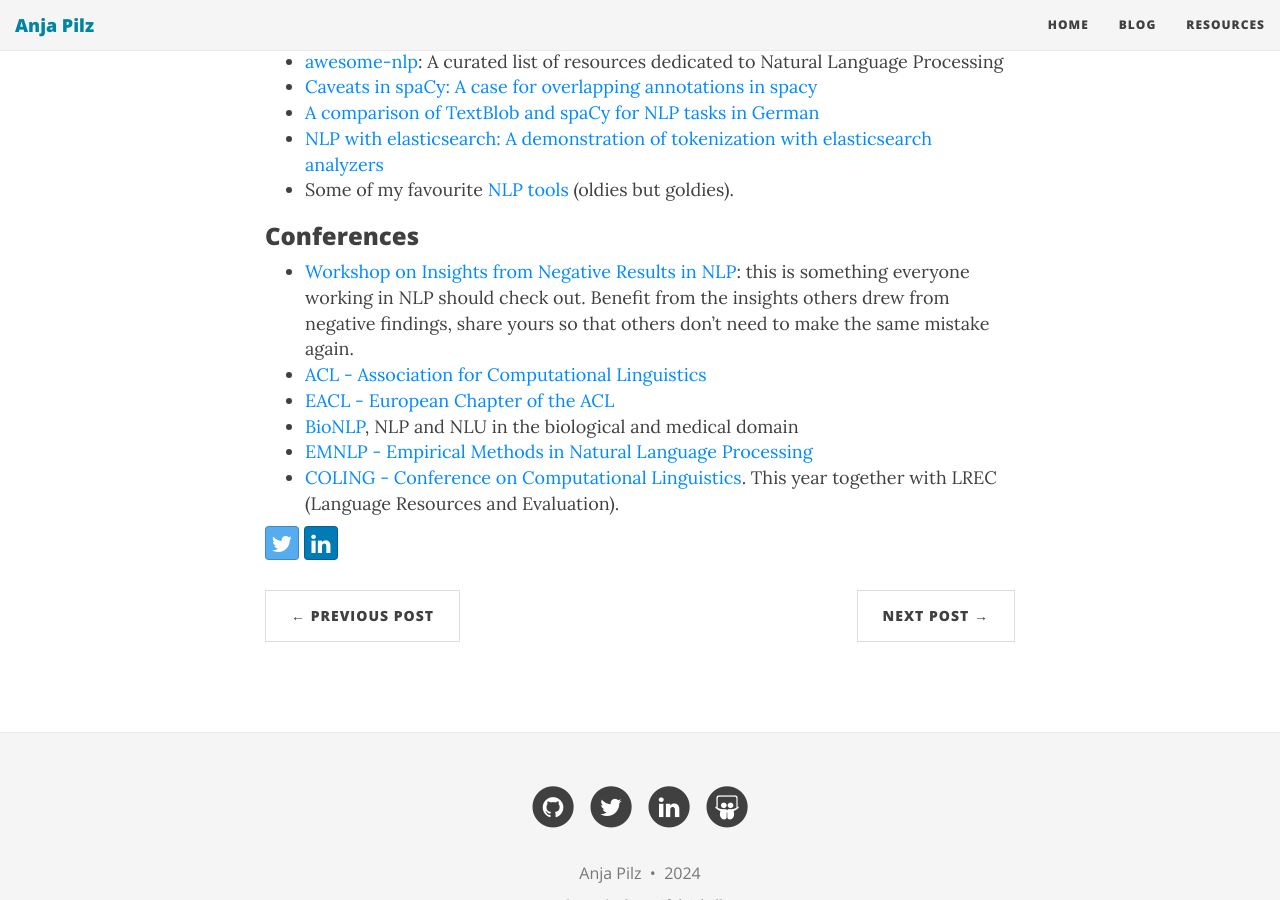
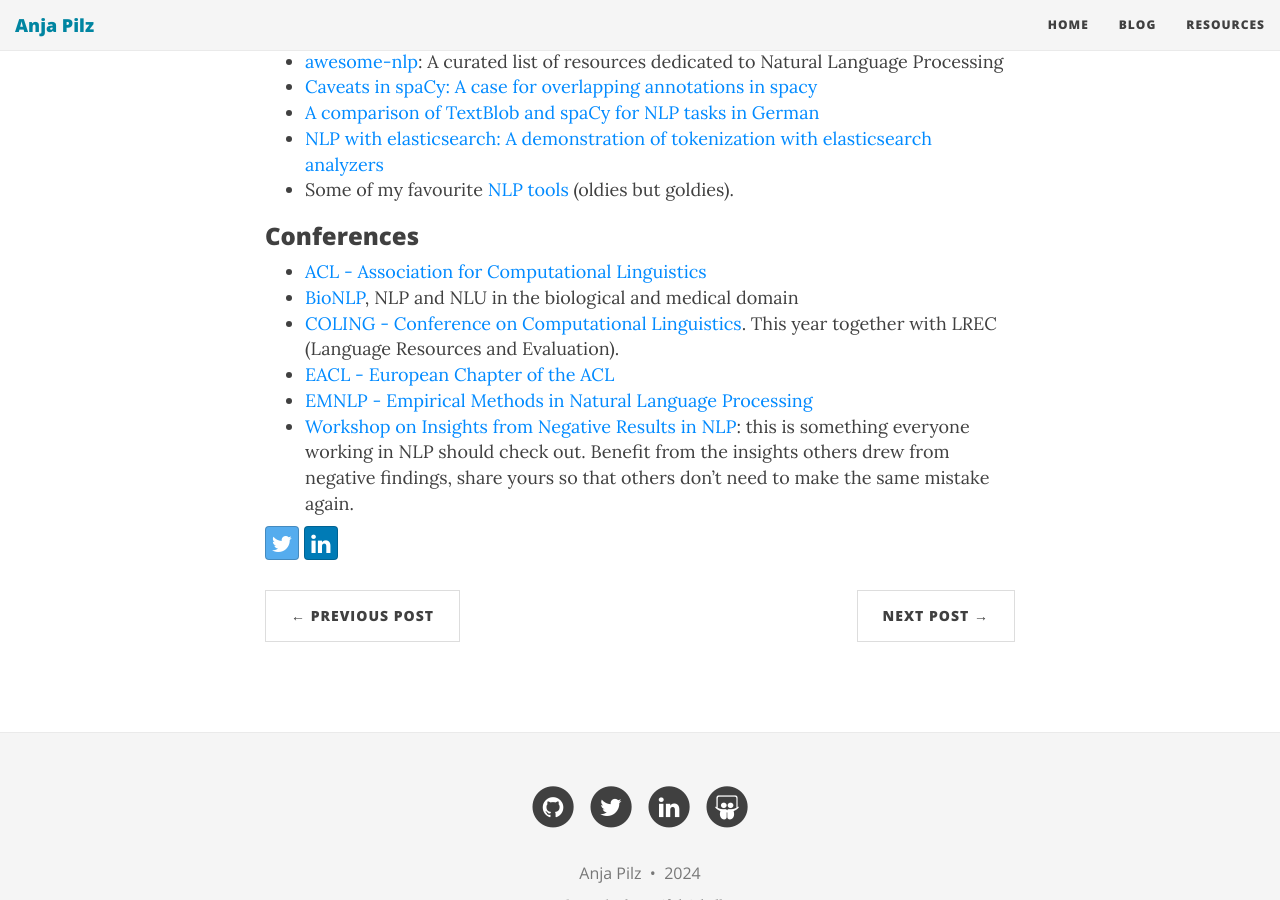
Before and after one commit to aplz/aplz.github.io, a Jekyll site: the page built from _posts/2020-08-27-getting-into-nlp.md, in a window 1280 px wide and 900 px high, scrolled down 660 px. Built offline with Jekyll 4.4.1, drawn with Linux system fonts in a browser that asks for light colours; nearby versions of some CDN libraries.

Commit message:
alphabetical order

```diff
--- a/_posts/2020-08-27-getting-into-nlp.md
+++ b/_posts/2020-08-27-getting-into-nlp.md
@@ -22,9 +22,9 @@
 
 ### Conferences
 
+* [ACL - Association for Computational Linguistics](https://2024.aclweb.org)
+* [BioNLP](https://aclweb.org/aclwiki/BioNLP_Workshop), NLP and NLU in the biological and medical domain
+* [COLING - Conference on Computational Linguistics](https://lrec-coling-2024.org). This year together with LREC (Language Resources and Evaluation).
+* [EACL - European Chapter of the ACL](https://eacl.org)
+* [EMNLP - Empirical Methods in Natural Language Processing](https://2023.emnlp.org)
 * [Workshop on Insights from Negative Results in NLP](https://insights-workshop.github.io/index): this is something everyone working in NLP should check out. Benefit from the insights others drew from negative findings, share yours so that others don't need to make the same mistake again.
-* [ACL - Association for Computational Linguistics](https://2024.aclweb.org)
-* [EACL - European Chapter of the ACL](https://eacl.org)
-* [BioNLP](https://aclweb.org/aclwiki/BioNLP_Workshop), NLP and NLU in the biological and medical domain
-* [EMNLP - Empirical Methods in Natural Language Processing](https://2023.emnlp.org)
-* [COLING - Conference on Computational Linguistics](https://lrec-coling-2024.org). This year together with LREC (Language Resources and Evaluation).
```
